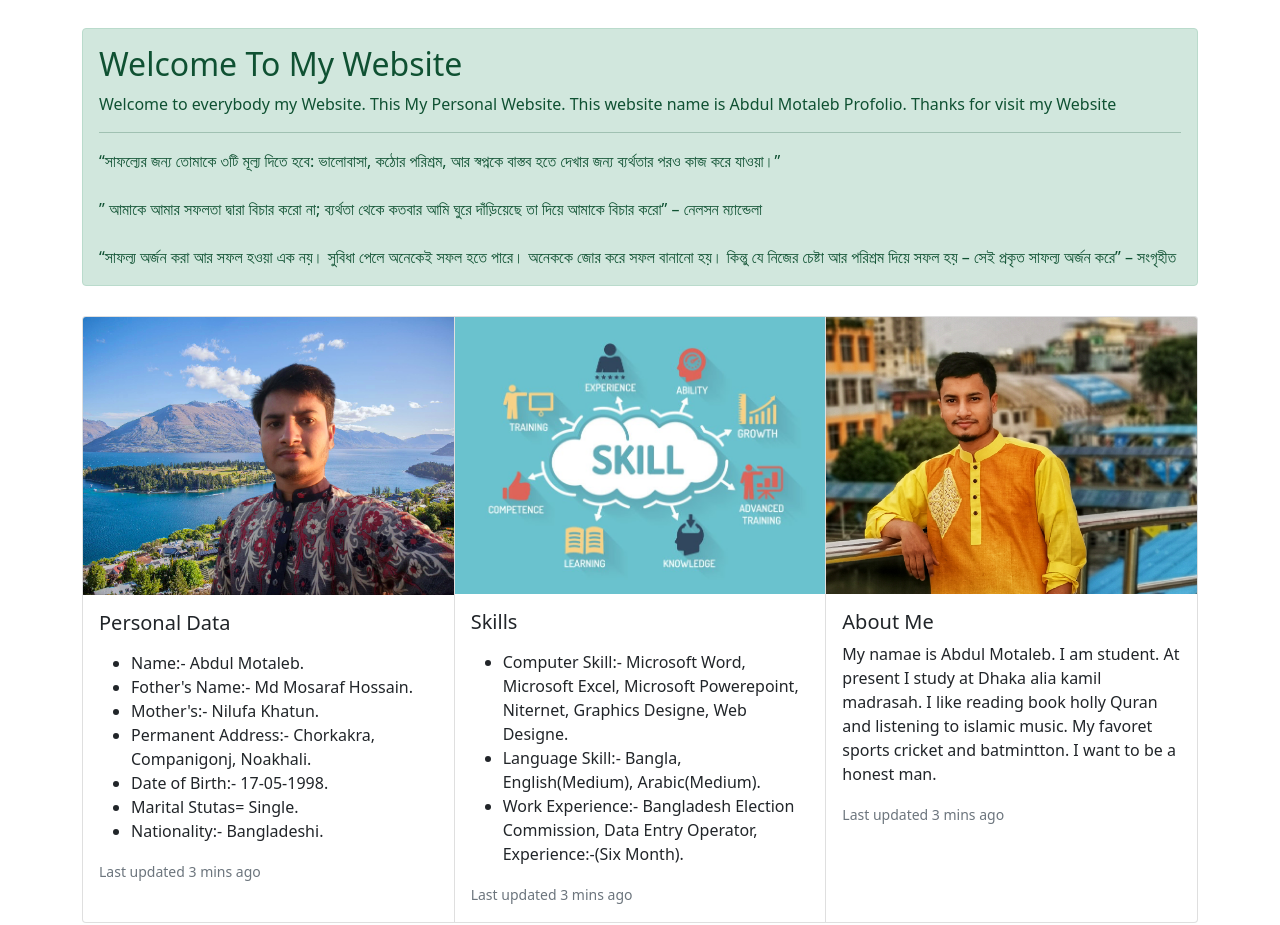
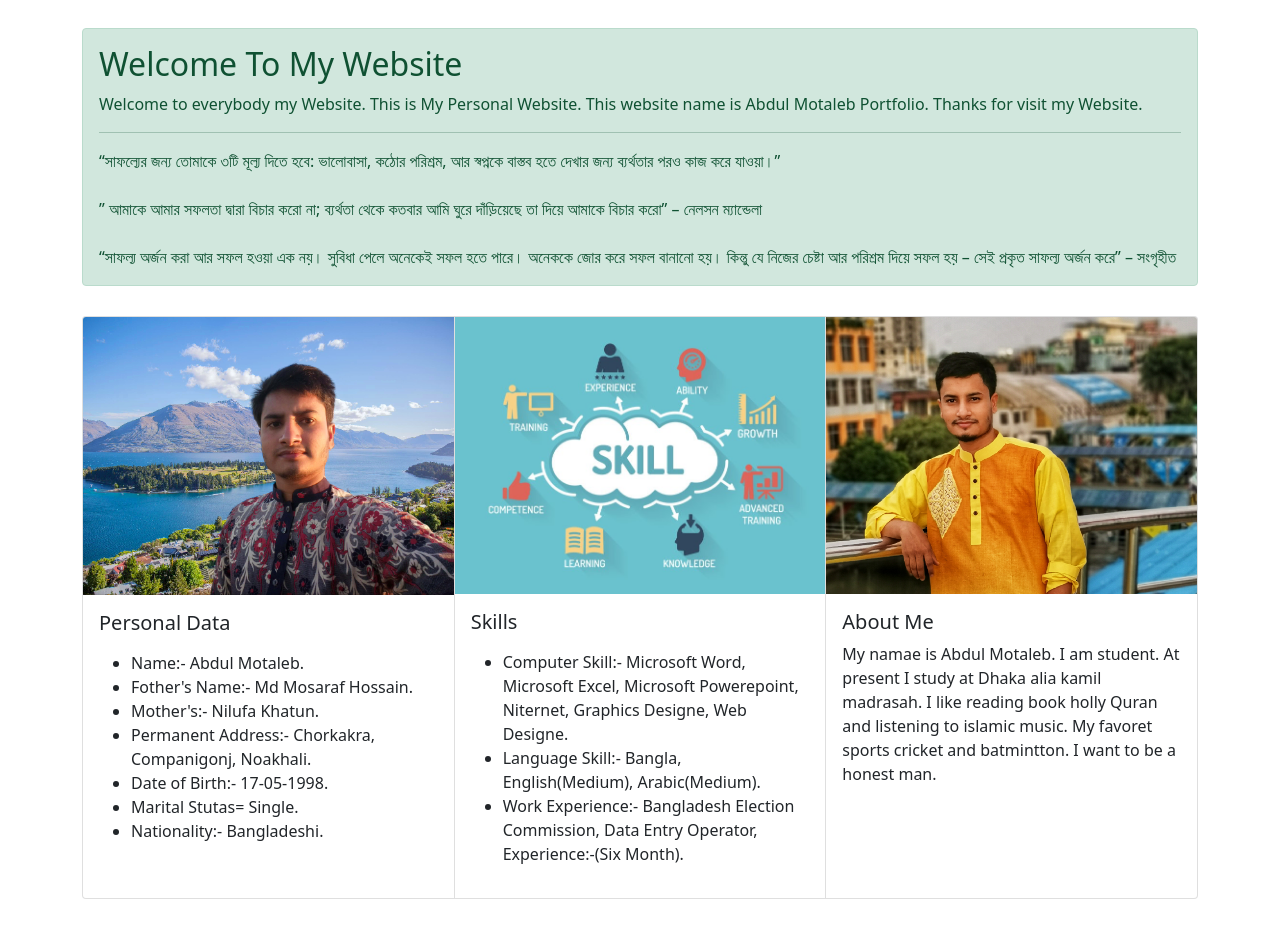
Before and after one commit to abdulmotaleb98/portfolio, a plain HTML site: page index.html in a window 1280 px wide. Shown: the part 836-1761 px from the top of the page. Drawn offline with nearby package versions, Linux system fonts and the light colour scheme.

Commit message:
Add files via upload

```diff
--- a/index.html
+++ b/index.html
@@ -91,7 +91,7 @@
 <div class="container">
   <div class="alert alert-success" role="alert">
   <h2 class="alert-heading">Welcome To My Website</h2>
-  <p>Welcome to everybody my Website. This My Personal Website. This website name is Abdul Motaleb Profolio. Thanks for visit my Website</p>
+  <p>Welcome to everybody my Website. This is My Personal Website. This website name is Abdul Motaleb Portfolio. Thanks for visit my Website.</p>
   <hr>
   <p class="mb-0">“সাফল্যের জন্য তোমাকে ৩টি মূল্য দিতে হবে: ভালোবাসা, কঠোর পরিশ্রম, আর স্বপ্নকে বাস্তব হতে দেখার জন্য ব্যর্থতার পরও কাজ করে যাওয়া।”</p><br>
 
@@ -123,7 +123,7 @@
         </ul>
 
        </p>
-      <p class="card-text"><small class="text-muted">Last updated 3 mins ago</small></p>
+      <p class="card-text"><small class="text-muted"></small></p>
     </div>
   </div>
   <div class="card">
@@ -143,7 +143,7 @@
 
 
         </ul></p>
-      <p class="card-text"><small class="text-muted">Last updated 3 mins ago</small></p>
+      <p class="card-text"><small class="text-muted"></small></p>
     </div>
   </div>
   <div id="Personal Data" class="card">
@@ -151,7 +151,7 @@
     <div class="card-body">
       <h5 class="card-title">About Me</h5>
       <p class="card-text">My namae is Abdul Motaleb. I am student. At present I study at Dhaka alia kamil madrasah. I like reading book holly Quran and listening to islamic music. My favoret sports cricket and batmintton. I want to be a honest man. </p>
-      <p class="card-text"><small class="text-muted">Last updated 3 mins ago</small></p>
+      <p class="card-text"><small class="text-muted"></small></p>
     </div>
   </div>
 </div>
@@ -244,7 +244,7 @@
   <div class="card-body">
     <h5 class="card-title">Bangladesh</h5>
     <p class="card-text">Bangladesh is a country in Southern Asia and is located on the Bay of Bengal bordered by India on all sides except for a small border with Burma. Bangladesh has flat plains, and most of the country is situated on deltas of large rivers flowing from the Himalayas.</p>
-    <p class="card-text"><small class="text-muted">Last updated 3 mins ago</small></p>
+    <p class="card-text"><small class="text-muted"></small></p>
   </div>
 </div>
 </div>
```
